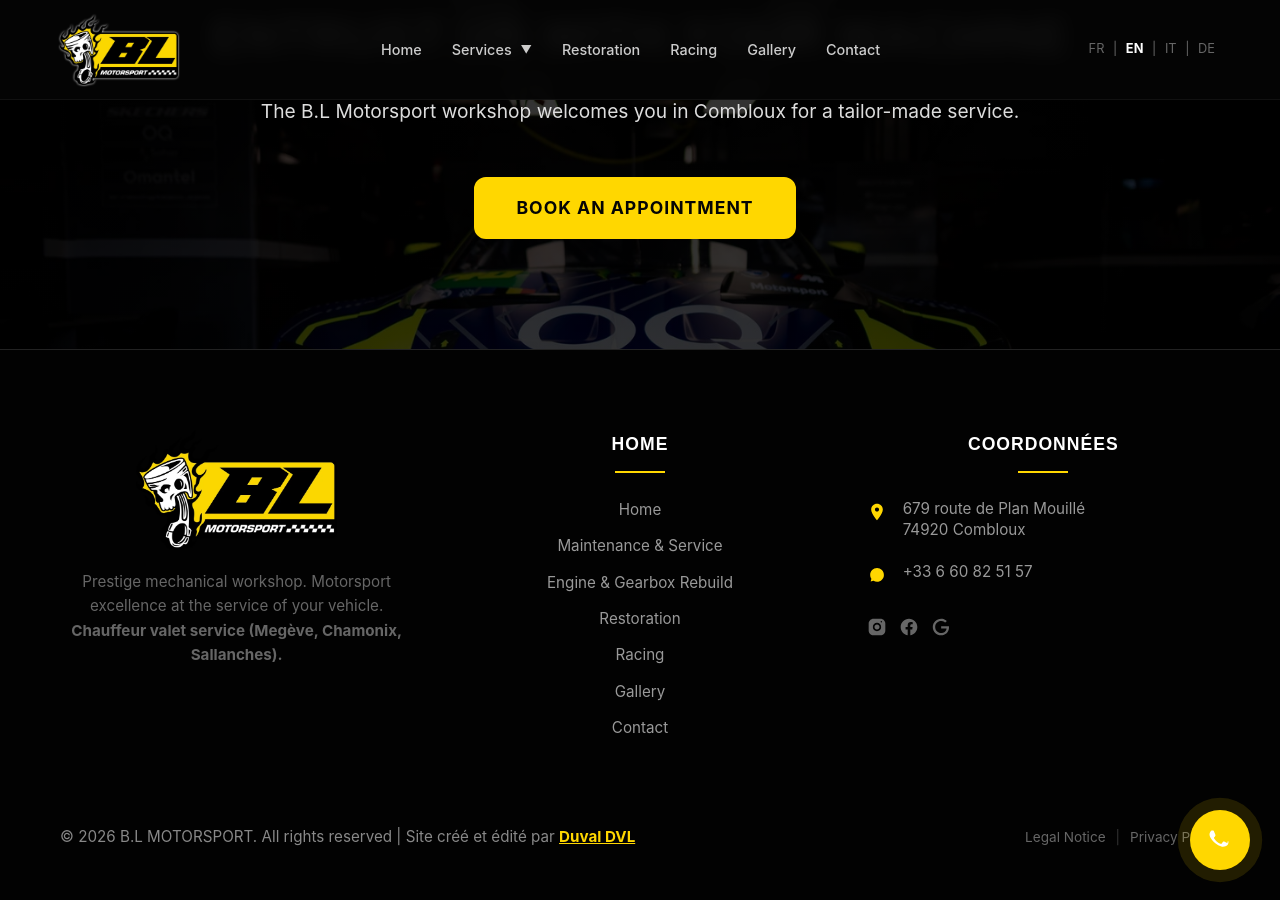
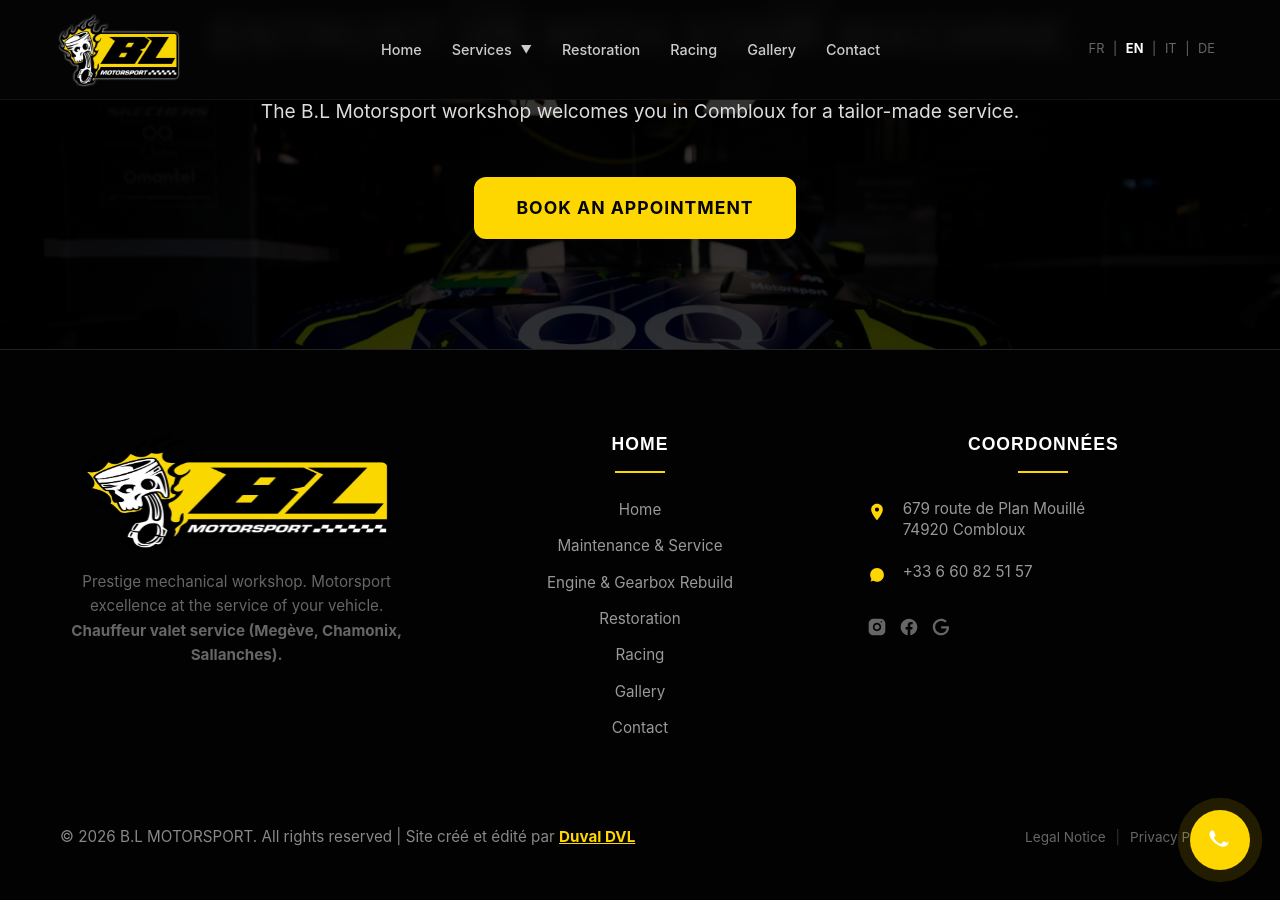
Before and after one commit to DuvalDVL/bl-motorsport, a Jekyll site: the page built from en/index.html, in a window 1280 px wide and 900 px high, scrolled down 3903 px. Built offline with Jekyll 4.4.1, drawn with Linux system fonts in a browser that asks for light colours.

Commit message:
Update footer.html

```diff
--- a/_includes/footer.html
+++ b/_includes/footer.html
@@ -4,7 +4,7 @@
 
       <div class="footer-col brand-col">
         <a href="{{ site.baseurl }}/{{ page.lang }}/" class="footer-logo">
-          <img src="{{ '/assets/img/logo.webp' | relative_url }}" alt="B.L Motorsport">
+          <img src="{{ '/assets/img/logo.webp' | absolute_url }}" alt="B.L Motorsport" width="309" height="184" class="logo-img">
         </a>
         <p class="footer-desc">
           {{ site.data.locales.footer.desc[page.lang] }}
```
